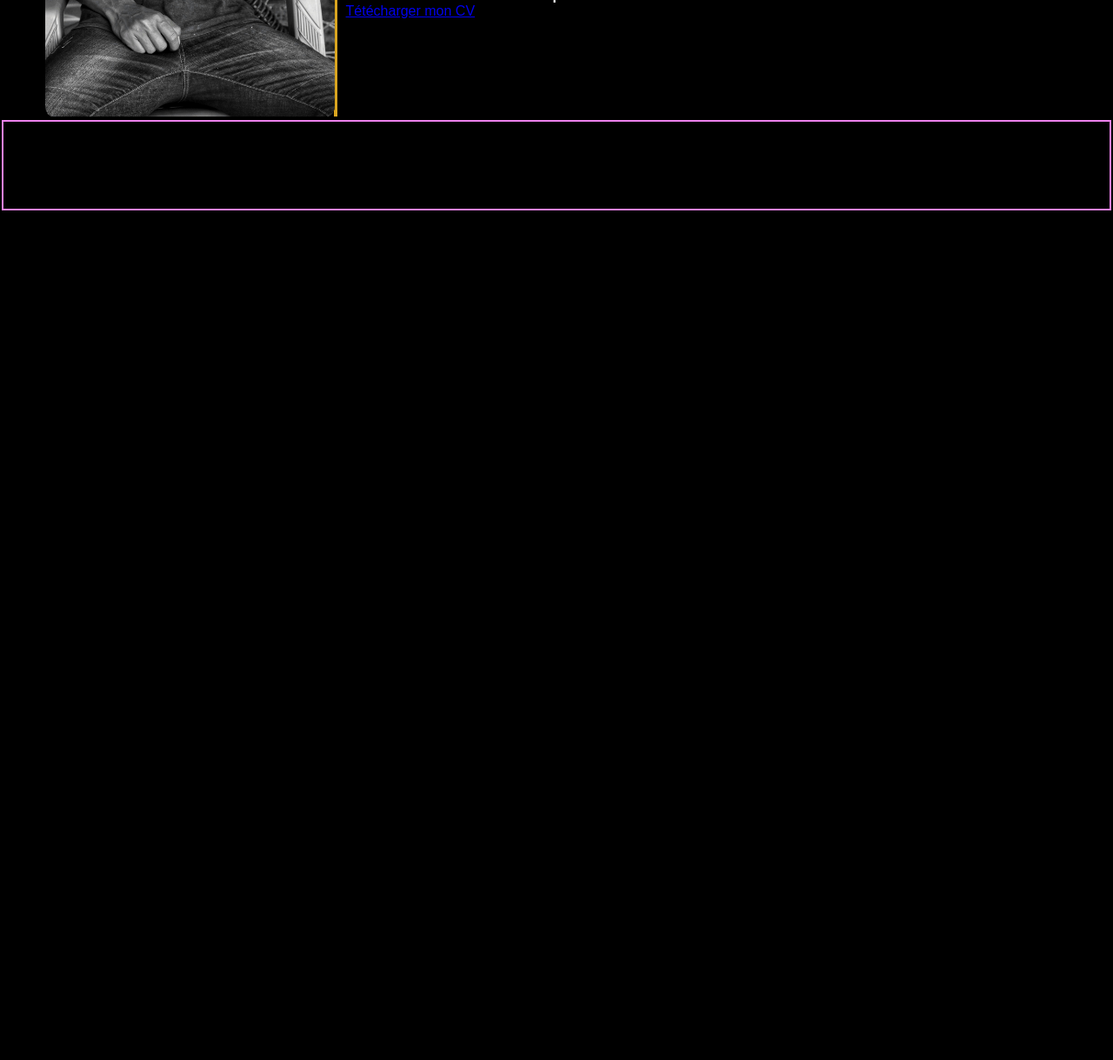
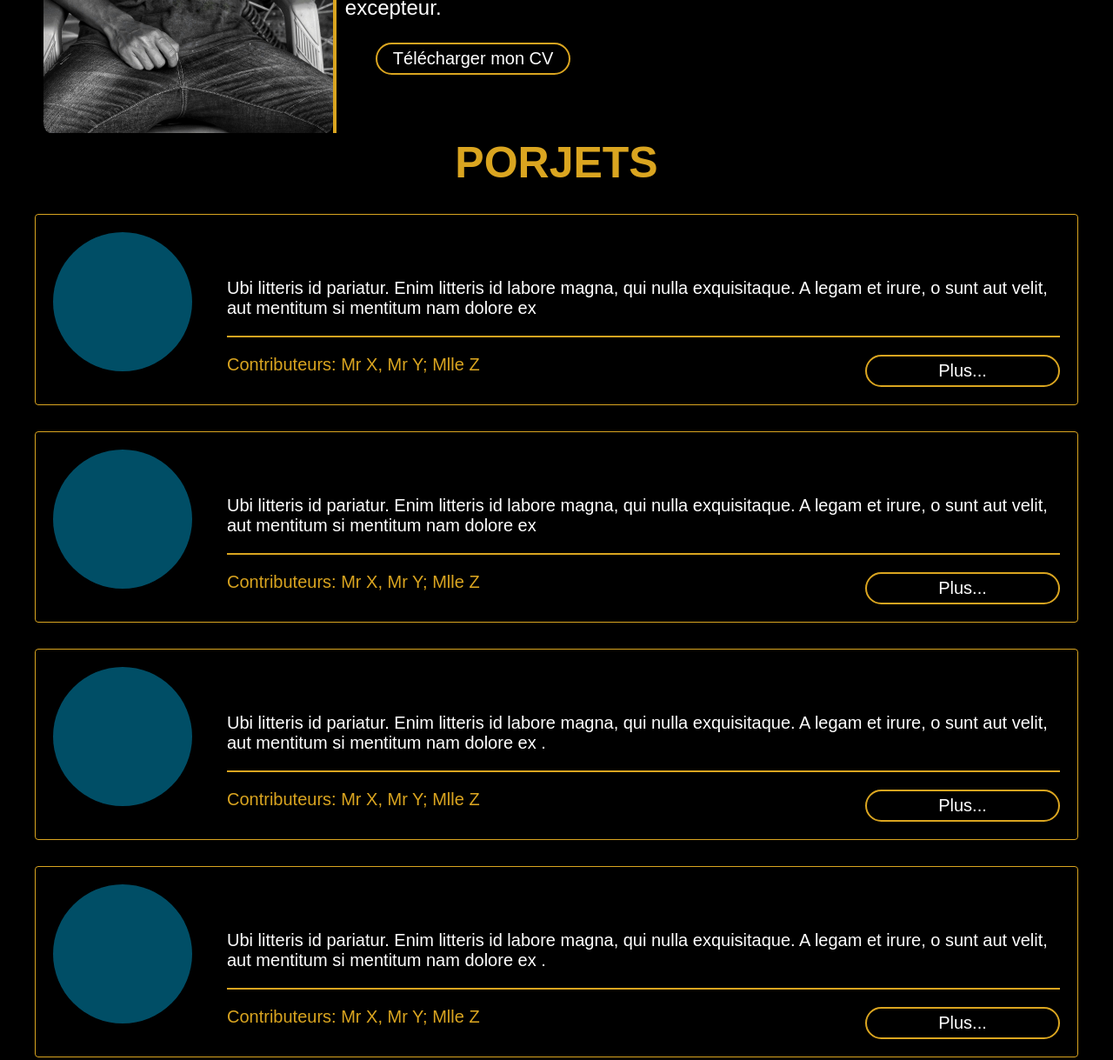
Before and after one commit to c3k4ah/portfolio_dominick, a plain HTML site: page index.html in a window 1280 px wide. Shown: the part 539-1758 px from the top of the page at 87% size. Before the commit the page ends 804 px from the top, so only its background shows below. Drawn offline with Linux system fonts and the light colour scheme.

Commit message:
add about page

```diff
--- a/Medias/css/style.css
+++ b/Medias/css/style.css
@@ -19,12 +19,12 @@
 * {
     background-color: black;
     font-family: 'Chakra Petch', sans-serif;
+    font-size: 20px;
     margin: 0px;
     padding: 0px;
 }
 
 .container {
-    border: 2px solid black;
     height: 800px;
 }
 
@@ -64,7 +64,7 @@ nav li {
     margin-top: 18px;
     float: right;
     text-align: center;
-    width: 8%;
+    width: 10%;
 }
 
 nav a {
@@ -72,23 +72,33 @@ nav a {
     text-decoration: none;
     color: #fff;
     border-bottom: 2px solid transparent;
-    padding: 6px 2px;
+    padding: 9px 2px;
 }
 
 nav a:hover {
     color: gold;
-    border-bottom: 2px solid #E5BF34;
+    display: block;
+    border-top: 4px solid goldenrod;
+    border-right: 4px solid goldenrod;
+    border-left: 4px solid goldenrod;
+    position: absolute;
+    padding: 5px 30px 30px 30px;
+    /*padding: top right bottom left*/
+    border-radius: 5%;
+
 }
 
 /*========================================================ABOUT===========================================================================*/
 
 .about_jiaby {
     padding-top: 50px;
+    padding-bottom: 500px;
 }
 
 .about_jiaby h1 {
     text-align: center;
     color: goldenrod;
+    font-size: 50px;
 }
 
 .about_right {
@@ -127,12 +137,150 @@ p {
 
 /*BOUTTON*/
 
+.download a {
+    display: block;
+    width: 200px;
+    border: 2px solid goldenrod;
+    border-radius: 2em;
+    text-decoration: none;
+    font-family: "Chakra Petch", sans-serif;
+    font-size: 20px;
+    text-align: center;
+    padding: 5px 10px;
+    margin-top: 3%;
+    margin-left: 4%;
+    color: #fff;
+    transition: all 0.2s;
+}
+
+.download a:hover {
+    color: black;
+    background-color: goldenrod;
+}
 
 /*========================================================PROJET===========================================================================*/
+.projet {
+    clear: both;
+}
+.projet h1 {
+    text-align: center;
+    color: goldenrod;
+    font-size: 50px;
+}
 
+.dino-card {
+    border: 1px solid goldenrod;
+    margin: 30px 40px;
+    padding: 20px;
+    border-radius: 4px;
+}
+
+.dino-avatar {
+    max-width: 160px;
+    height: 160px;
+    border-radius: 100%;
+    overflow: hidden;
+    background-color: #004e66;
+    margin-right: 40px;
+}
+
+.dino-name {
+    padding-bottom: 0;
+    margin-bottom: 0;
+}
+
+.dino-button {
+    display: block;
+    width: 200px;
+    border: 2px solid goldenrod;
+    border-radius: 2em;
+    text-decoration: none;
+    font-family: "Chakra Petch", sans-serif;
+    font-size: 20px;
+    text-align: center;
+    padding: 5px 10px;
+    margin-top: 3%;
+    margin-left: 4%;
+    color: #fff;
+    transition: all 0.2s;
+}
+
+.dino-button:hover {
+    color: black;
+    background-color: goldenrod;
+}
+
+.dino-card-footer {
+    border-top: 2px solid goldenrod;
+    margin-top: 20px;
+    padding-top: 20px;
+}
+
+.food-item {
+    display: inline-block;
+    margin-right: 15px;
+    color: goldenrod;
+}
+
+/* ---- Flexbox ---- */
+
+.valley-content {
+    flex-direction: column;
+    flex: 1;
+}
+
+.dino-card {
+    display: flex;
+}
+
+.dino-avatar {
+    flex: 1;
+}
+
+.dino-info {
+    flex: 2;
+}
+
+.dino-button {
+    margin-top: auto;
+    align-self: flex-start;
+}
+
+.dino-card-footer {
+    justify-content: space-in-between;
+}
+
+.dino-card-footer {
+    display: flex;
+    flex-wrap: wrap;
+    justify-content: space-around;
+}
+
+.dino-button {
+    margin-left: auto;
+}
+
+/* =================================
+  Media Queries
+==================================== */
+
+@media (min-width: 769px) {
+
+    .dino-card {
+        margin-bottom: 20px;
+    }
+
+}
+
+@media (min-width: 1025px) {}
 
 /*========================================================CONTACT===========================================================================*/
 
+.contact {
+    clear: both;
+    border: 2px solid blue;
+    height: 100px;
+}
 
 /*========================================================FOOTER===========================================================================*/
 .footer {
--- a/index.html
+++ b/index.html
@@ -25,7 +25,7 @@
         </div>
         <!--fin header-->
         <div class="about_jiaby">
-            <h1 >ABOUT</h1>
+            <h1>ABOUT</h1>
             <div class="about_right">
                 <h1>DOMINICK Radriamantena Grégoire</h1>
                 <p>
@@ -39,8 +39,9 @@
                     esse an fugiat, esse imitarentur mentitum sunt fabulas. Ex commodo eu possumus.
                     Laborum de sunt excepteur.
                 </p>
-                <div><a href="#" class="downCv">Tétécharger mon CV</a></div>
-                <!--<button type="submit" class="downCv">Tétécharger mon CV</button>-->
+                <div>
+                </div>
+                <div class="download"><a href="#">Télécharger mon CV</a></div>
             </div> <!-- fin about_right-->
             <div class="about_left">
                 <img src="Medias/img/about-left.jpeg" alt="img_about_left">
@@ -48,12 +49,84 @@
 
         </div>
         <!--fin about_jiaby -->
+        <div class="projet">
+            <h1>PORJETS</h1>
+            <div class="valley-content">
+                <div class="dino-card">
+                    <div class="dino-avatar"><img src=""></div>
+                    <div class="dino-info">
+                        <h2>PROJET</h2>
+                        <p>Ubi litteris id pariatur. Enim litteris id labore magna, qui nulla exquisitaque.
+                            A legam et irure, o sunt aut velit, aut mentitum si mentitum nam dolore ex
+                        </p>
+                        <div class="dino-card-footer">
+                            <ul class="foods-list">
+                                <li class="food-item">Contributeurs: Mr X, Mr Y; Mlle Z</li>
+                            </ul>
+                            <a class="dino-button" href="#">Plus...</a>
+                        </div>
+                    </div>
+                </div>
+                <!--/.dino-card-->
 
+                <div class="dino-card">
+                    <div class="dino-avatar"><img src=""></div>
+                    <div class="dino-info">
+                        <h2>PROJET</h2>
+                        <p>Ubi litteris id pariatur. Enim litteris id labore magna, qui nulla exquisitaque.
+                            A legam et irure, o sunt aut velit, aut mentitum si mentitum nam dolore ex </p>
+                        <div class="dino-card-footer">
+                            <ul class="foods-list">
+                                <li class="food-item">Contributeurs: Mr X, Mr Y; Mlle Z</li>
+                            </ul>
+                            <a class="dino-button" href="#">Plus...</a>
+                        </div>
+                    </div>
+                </div>
+                <!--/.dino-card-->
+
+                <div class="dino-card">
+                    <div class="dino-avatar"><img src=""></div>
+                    <div class="dino-info">
+                        <h2 class="dino-name">PROJET</h2>
+                        <p>Ubi litteris id pariatur. Enim litteris id labore magna, qui nulla exquisitaque.
+                            A legam et irure, o sunt aut velit, aut mentitum si mentitum nam dolore ex .</p>
+
+                        <div class="dino-card-footer">
+                            <ul class="foods-list">
+                                <li class="food-item">Contributeurs: Mr X, Mr Y; Mlle Z</li>
+                            </ul>
+                            <a class="dino-button" href="#">Plus...</a>
+                        </div>
+                    </div>
+                </div>
+                <!--/.dino-card-->
+
+                <div class="dino-card">
+                    <div class="dino-avatar"><img src=""></div>
+                    <div class="dino-info">
+                        <h2>PROJET</h2>
+                        <p>Ubi litteris id pariatur. Enim litteris id labore magna, qui nulla exquisitaque.
+                            A legam et irure, o sunt aut velit, aut mentitum si mentitum nam dolore ex .</p>
+
+                        <div class="dino-card-footer">
+                            <ul class="foods-list">
+                                <li class="food-item">Contributeurs: Mr X, Mr Y; Mlle Z</li>
+                            </ul>
+                            <a class="dino-button" href="#">Plus...</a>
+                        </div>
+                    </div>
+                </div>
+                <!--/.dino-card-->
+            </div>
+        </div>
+
+        <div class="contact">contact</div>
         <div class="footer">footer</div> <!-- fin footer -->
-
     </div><!-- fin container -->
 </body>
 
 </html>
 
+
 <!-- -->
```
